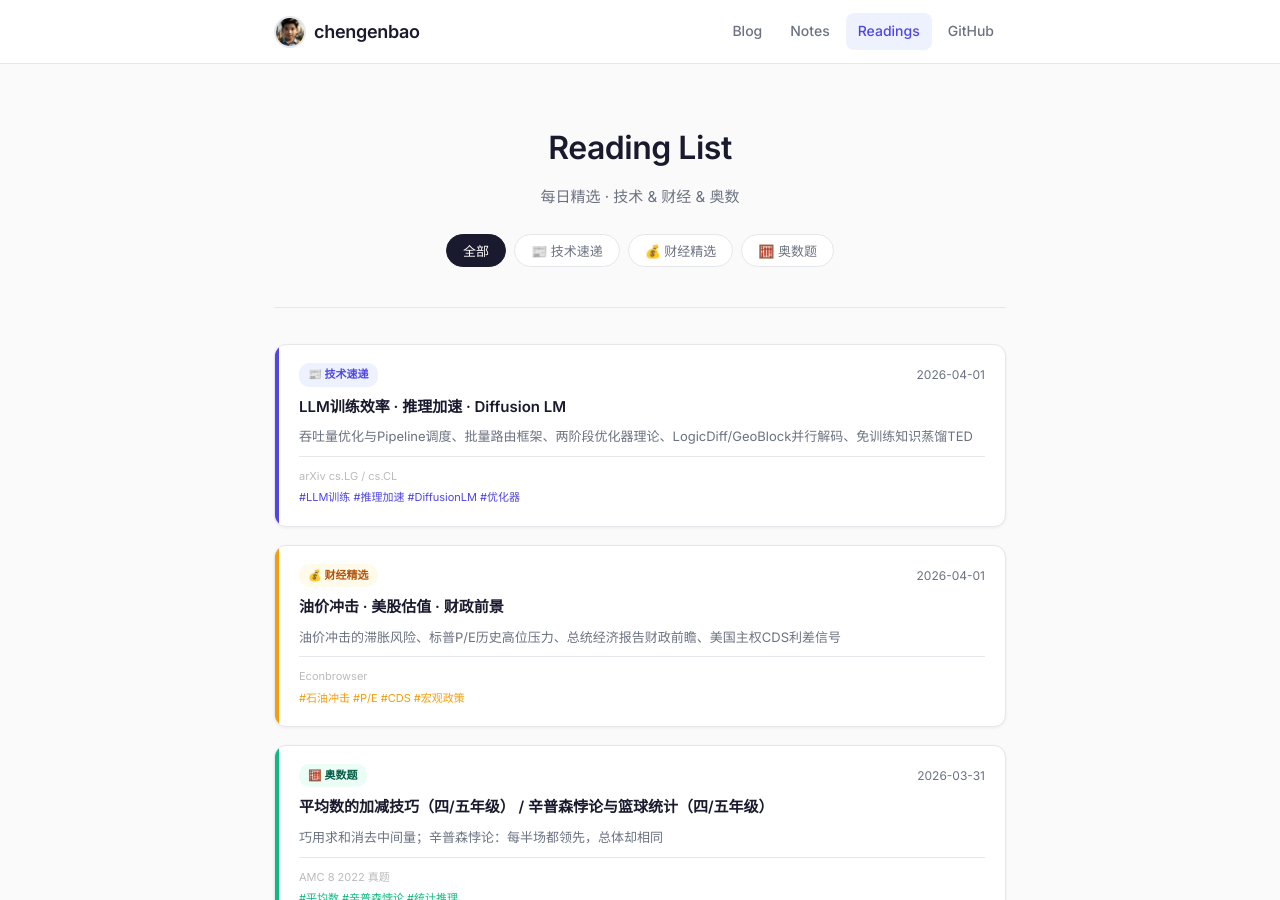
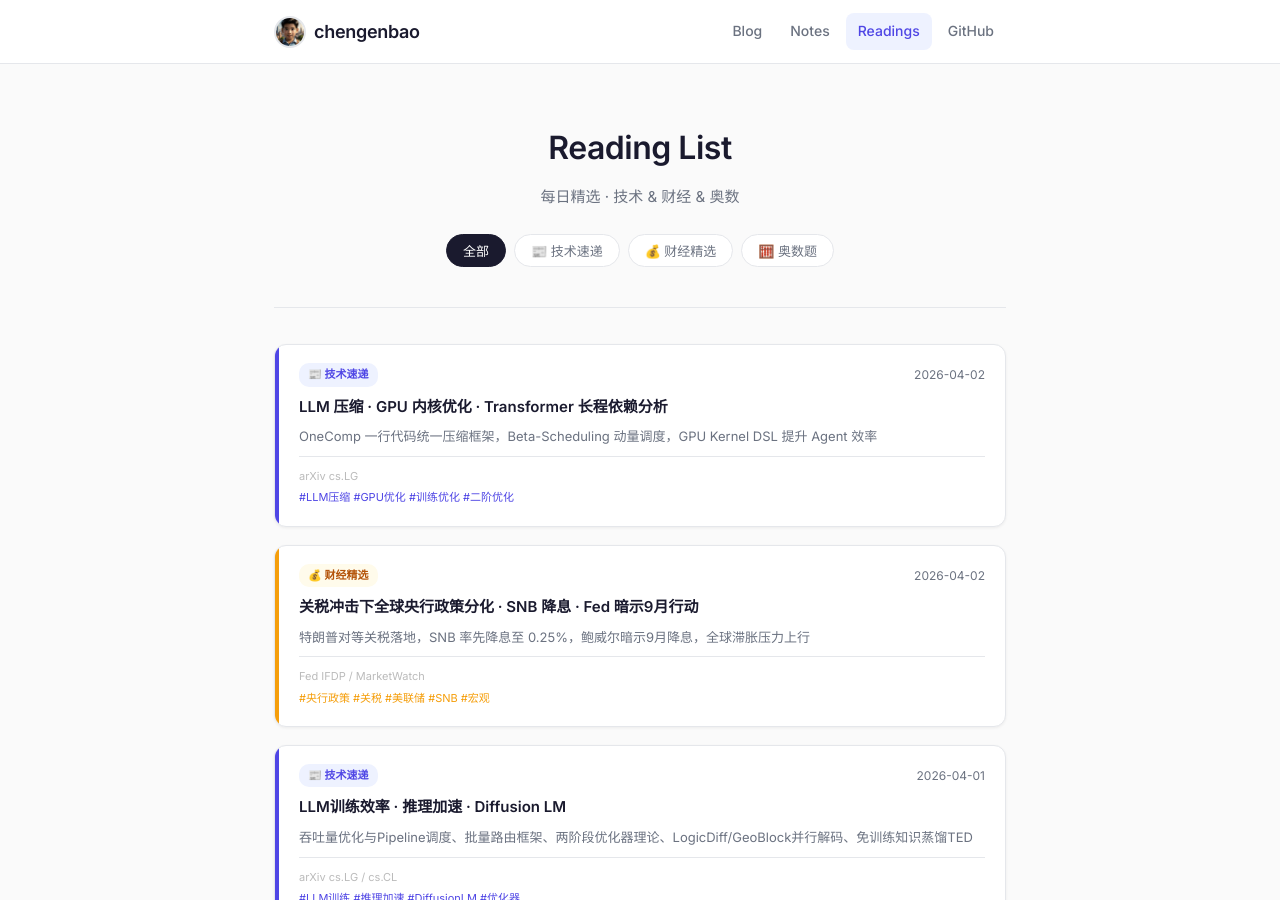
Before and after one commit to chengenbao/chengenbao.github.io, a Jekyll site: the page built from reading-list/index.md, in a window 1280 px wide and 900 px high. Built offline with Jekyll 4.4.1, drawn with Linux system fonts in a browser that asks for light colours.

Commit message:
Add reading list cards for 2026-04-02

```diff
--- a/reading-list/index.md
+++ b/reading-list/index.md
@@ -18,6 +18,37 @@ permalink: /reading-list/
   </div>
 
   <div class="rl-grid">
+
+<a class="rl-card tech" href="/reading-list/2026-04-02-tech-daily/">
+  <div class="rl-accent"></div>
+  <div class="rl-body">
+    <div class="rl-top">
+      <span class="rl-badge tech">📰 技术速递</span>
+      <time>2026-04-02</time>
+    </div>
+    <h2>LLM 压缩 · GPU 内核优化 · Transformer 长程依赖分析</h2>
+    <p>OneComp 一行代码统一压缩框架，Beta-Scheduling 动量调度，GPU Kernel DSL 提升 Agent 效率</p>
+    <div class="rl-meta">
+      <span class="rl-source">arXiv cs.LG</span>
+      <span class="rl-tags">#LLM压缩 #GPU优化 #训练优化 #二阶优化</span>
+    </div>
+  </div>
+</a>
+<a class="rl-card finance" href="/reading-list/2026-04-02-finance-daily/">
+  <div class="rl-accent"></div>
+  <div class="rl-body">
+    <div class="rl-top">
+      <span class="rl-badge finance">💰 财经精选</span>
+      <time>2026-04-02</time>
+    </div>
+    <h2>关税冲击下全球央行政策分化 · SNB 降息 · Fed 暗示9月行动</h2>
+    <p>特朗普对等关税落地，SNB 率先降息至 0.25%，鲍威尔暗示9月降息，全球滞胀压力上行</p>
+    <div class="rl-meta">
+      <span class="rl-source">Fed IFDP / MarketWatch</span>
+      <span class="rl-tags">#央行政策 #关税 #美联储 #SNB #宏观</span>
+    </div>
+  </div>
+</a>
 <a class="rl-card tech" href="/reading-list/2026-04-01-tech-daily/">
   <div class="rl-accent"></div>
   <div class="rl-body">
```
